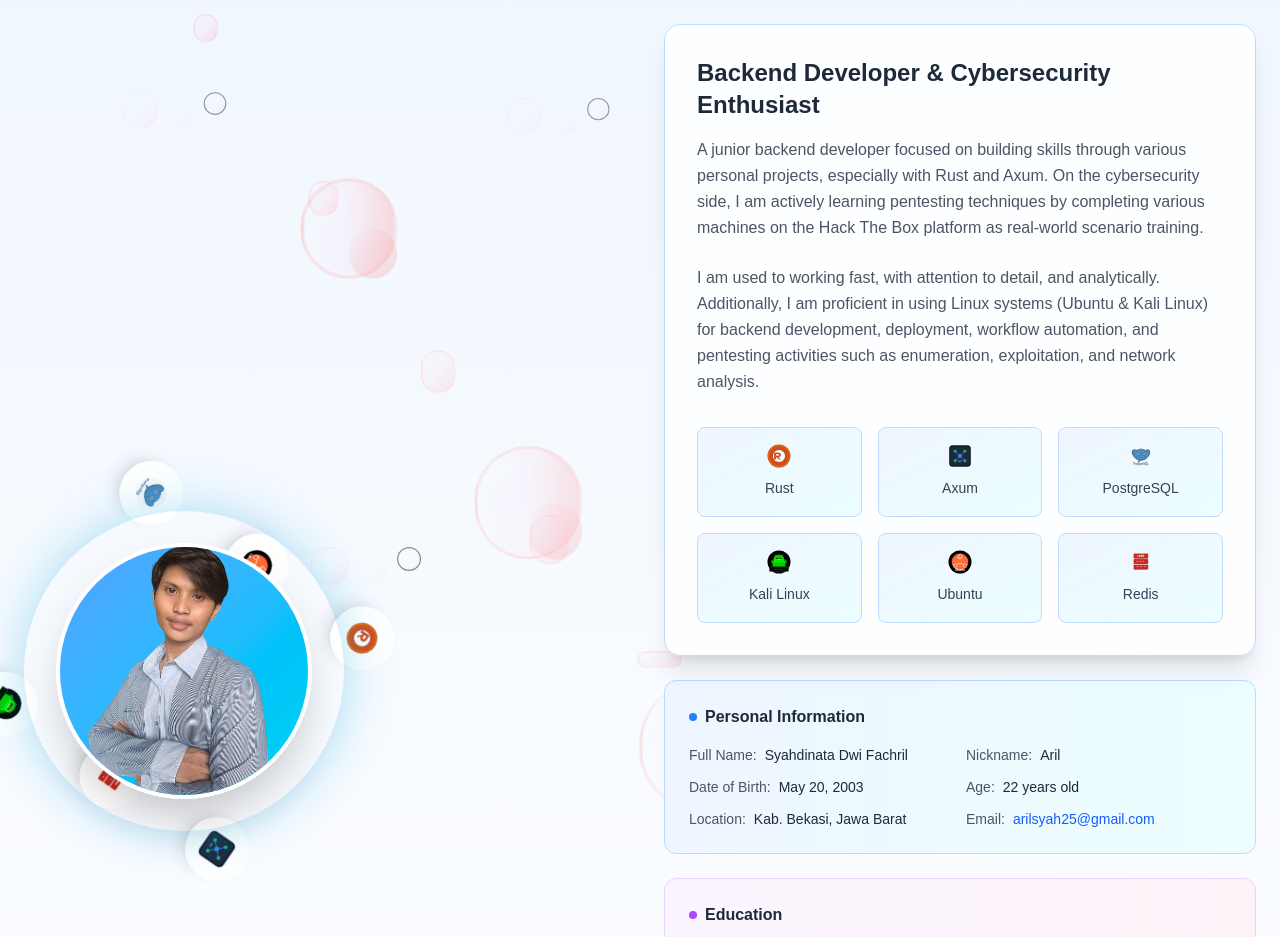
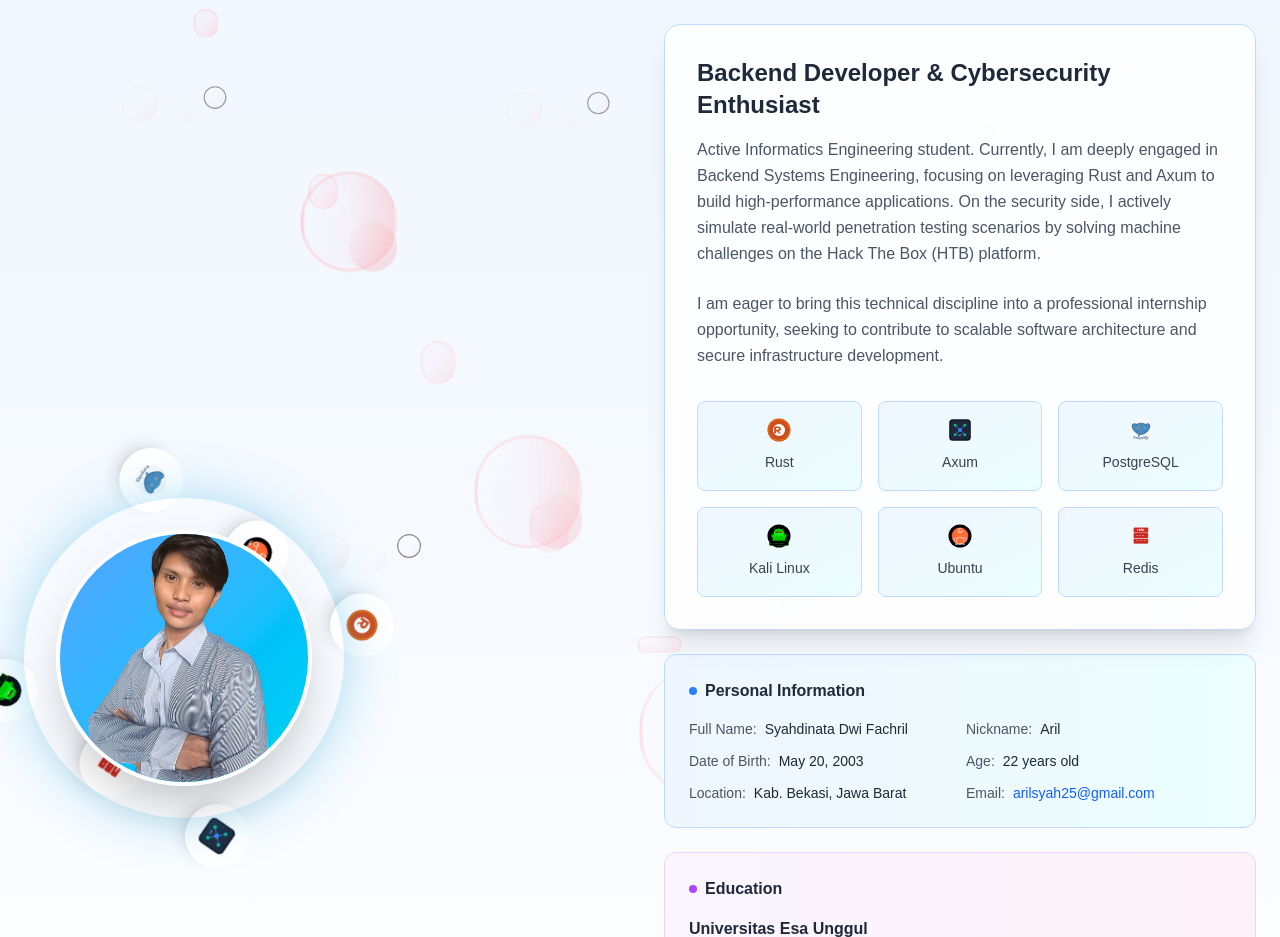
Before and after one commit to Arsysky7/SyahdinataDF_Portofolio, a Next.js app: page / in a window 1280 px wide. Shown: the part 980-1917 px from the top of the page. Built offline with nearby package versions, Linux system fonts and the light colour scheme.

Commit message:
Update: Improve About Me description for internship opportunities

```diff
--- a/src/components/ProfileSection.tsx
+++ b/src/components/ProfileSection.tsx
@@ -248,14 +248,14 @@ const ProfileSection = () => {
                 Backend Developer & Cybersecurity Enthusiast
               </h3>
               <p className="text-gray-600 leading-relaxed mb-6">
-                A junior backend developer focused on building skills through various personal projects,
-                especially with Rust and Axum. On the cybersecurity side, I am actively learning pentesting techniques
-                by completing various machines on the Hack The Box platform as real-world scenario training.
+                Active Informatics Engineering student. Currently, I am deeply engaged in Backend Systems Engineering,
+                focusing on leveraging Rust and Axum to build high-performance applications. On the security side,
+                I actively simulate real-world penetration testing scenarios by solving machine challenges on the
+                Hack The Box (HTB) platform.
               </p>
               <p className="text-gray-600 leading-relaxed mb-6">
-                I am used to working fast, with attention to detail, and analytically. Additionally, I am proficient in using Linux systems
-                (Ubuntu & Kali Linux) for backend development, deployment, workflow automation, and pentesting activities
-                such as enumeration, exploitation, and network analysis.
+                I am eager to bring this technical discipline into a professional internship opportunity, seeking to
+                contribute to scalable software architecture and secure infrastructure development.
               </p>
 
               {/* Tech Stack Grid */}
```
